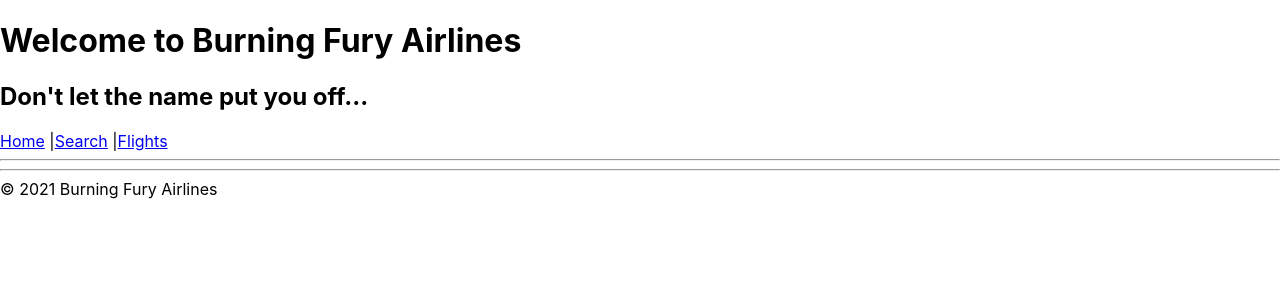
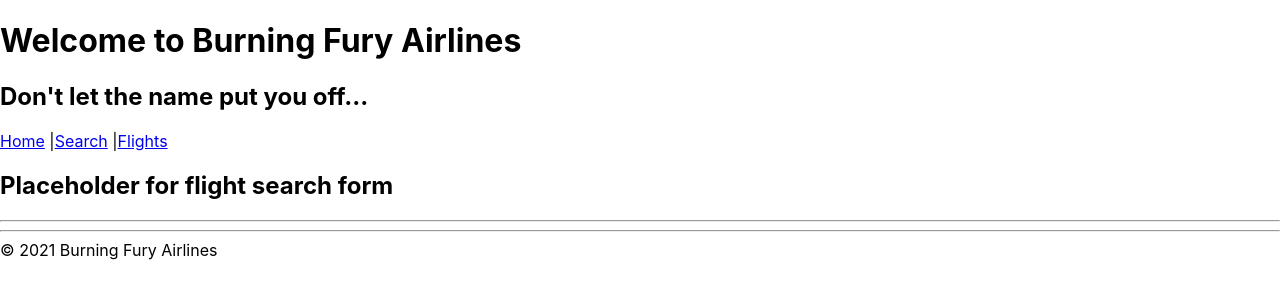
Before and after one commit to LucySE/burning-fury-react, a React (Create React App) app: page /#/ in a window 1280 px wide. Shown: the top 300 px of the page. Built offline with nearby package versions, Linux system fonts and the light colour scheme.

Commit message:
Display searchform on home page

```diff
--- a/src/components/Home.js
+++ b/src/components/Home.js
@@ -1,7 +1,7 @@
 import React from 'react';
 import axios from 'axios';
 
-// import Search from './Search';
+import Search from './Search';
 import Flights from './Flight';
 // import SearchResults from './SearchResults';
 
@@ -23,7 +23,7 @@ class Home extends React.Component {
             <Link to="/Search">Search</Link> |
             <Link to="/flights=">Flights</Link>
             <br />
-            {/* <Route path="/" component={ Search } /> { /* appears on every route */ }
+              <Route path="/" component={ Search } /> { /* appears on every route */ }
           </nav>
           <hr />
 
@@ -33,7 +33,7 @@ class Home extends React.Component {
           }
           <Route exact path="/Home" component={ Home } />
           <Route exact path="/Flights" component={ Flights } />
-          {/* <Route exact path="/Search/:query" component={ Search } /> */}
+          <Route exact path="/Search/:query" component={ Search } />
 
         </Router>
 
@@ -47,6 +47,6 @@ class Home extends React.Component {
 
   } // render()
 
-} // class App
+} // class Home
 
 export default Home;
```
